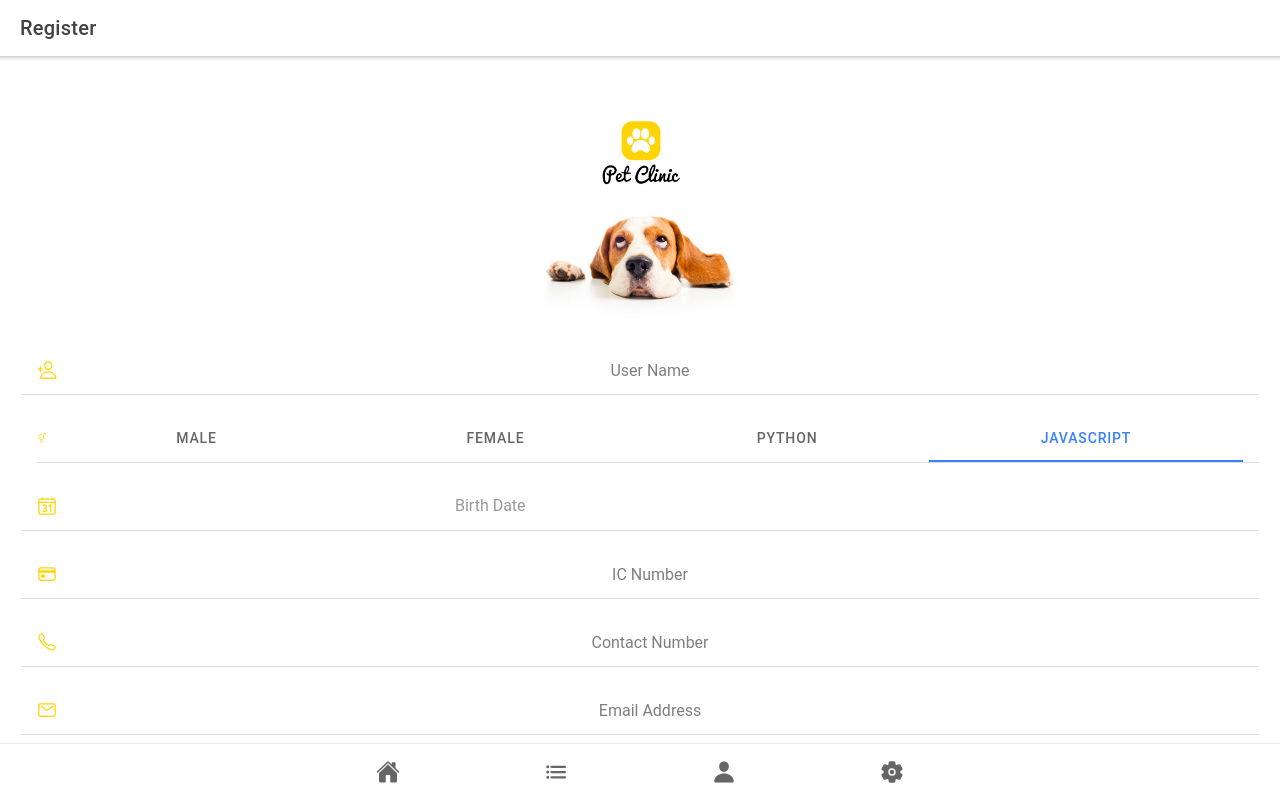
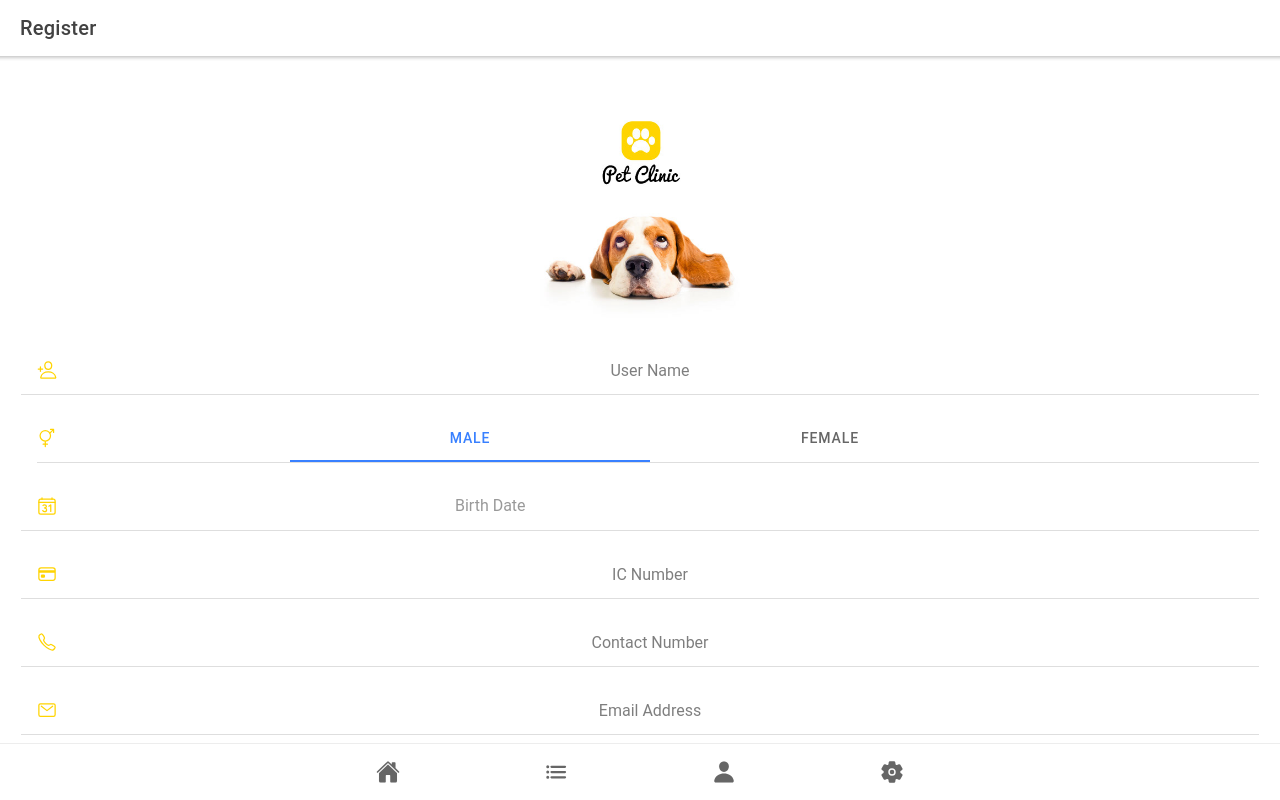
Before and after one commit to johnewong/CZ2006-Frontend, a React (Create React App) app: page /register in a window 1280 px wide. Built offline with nearby package versions, Linux system fonts and the light colour scheme.

Commit message:
mx - update

```diff
--- a/src/pages/Register.tsx
+++ b/src/pages/Register.tsx
@@ -135,23 +135,16 @@ const Register: React.FC = () => {
                     style={{ fontSize: "20px", color: "#ffd401" }}
                     icon={maleFemaleOutline}
                 />
-                    <IonSegment>
+                    <IonSegment  value="Male">
                     <IonSegmentButton
-                        defaultChecked
+                        value = "Male"
                         onClick = {() => setGender(false)} >
                         <IonLabel >Male</IonLabel>
                     </IonSegmentButton>
-                    <IonSegmentButton onClick = {() => setGender(true)} >
+                    <IonSegmentButton
+                        value = "Female"
+                        onClick = {() => setGender(true)} >
                         <IonLabel>Female</IonLabel>
-                    </IonSegmentButton>
-                    </IonSegment>
-
-                    <IonSegment onIonChange={e => console.log('Segment selected', e.detail.value)} value="javascript">
-                    <IonSegmentButton value="python">
-                        <IonLabel>Python</IonLabel>
-                    </IonSegmentButton>
-                    <IonSegmentButton value="javascript">
-                        <IonLabel>Javascript</IonLabel>
                     </IonSegmentButton>
                     </IonSegment>
             </IonItem>
```
